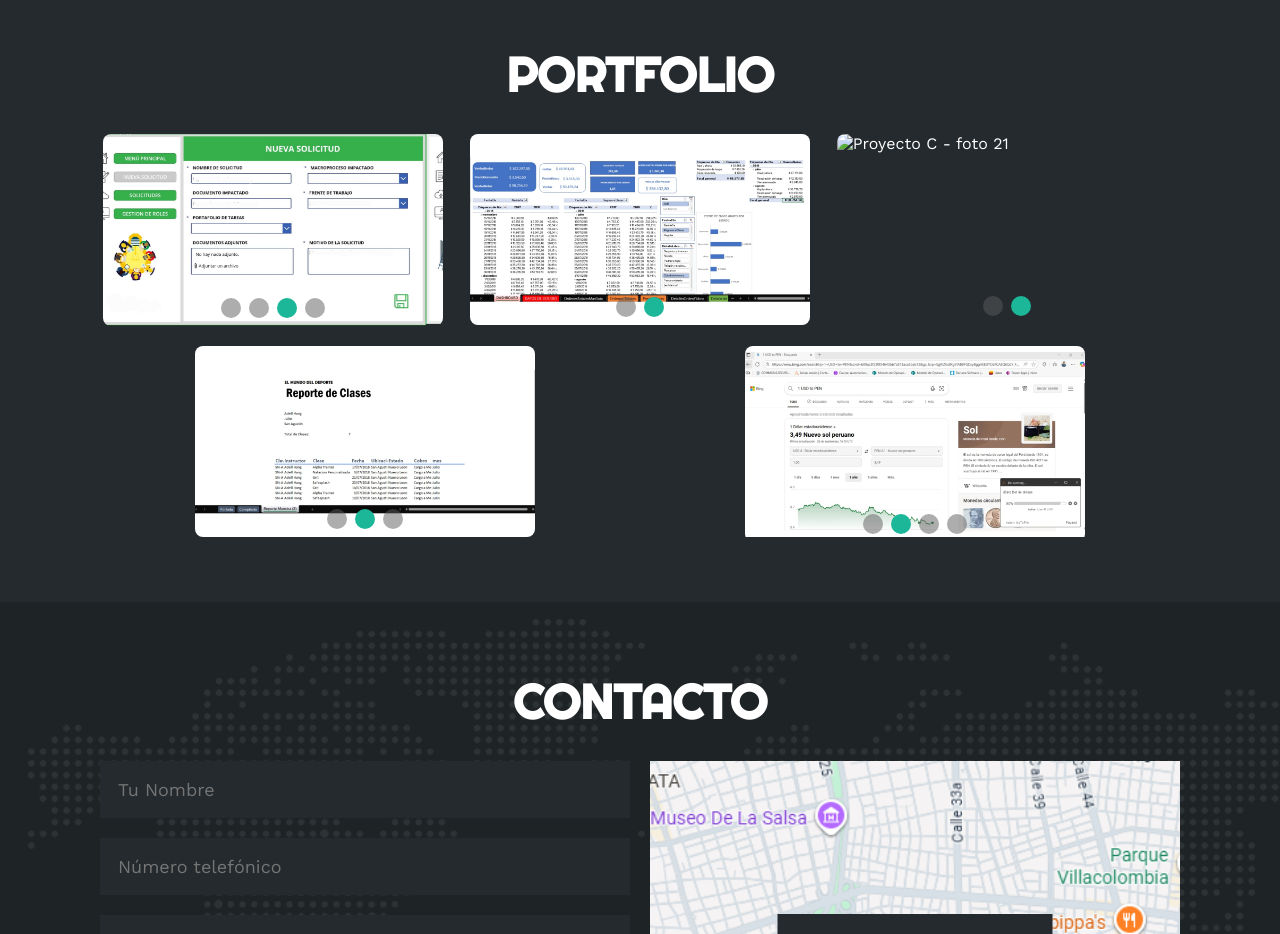
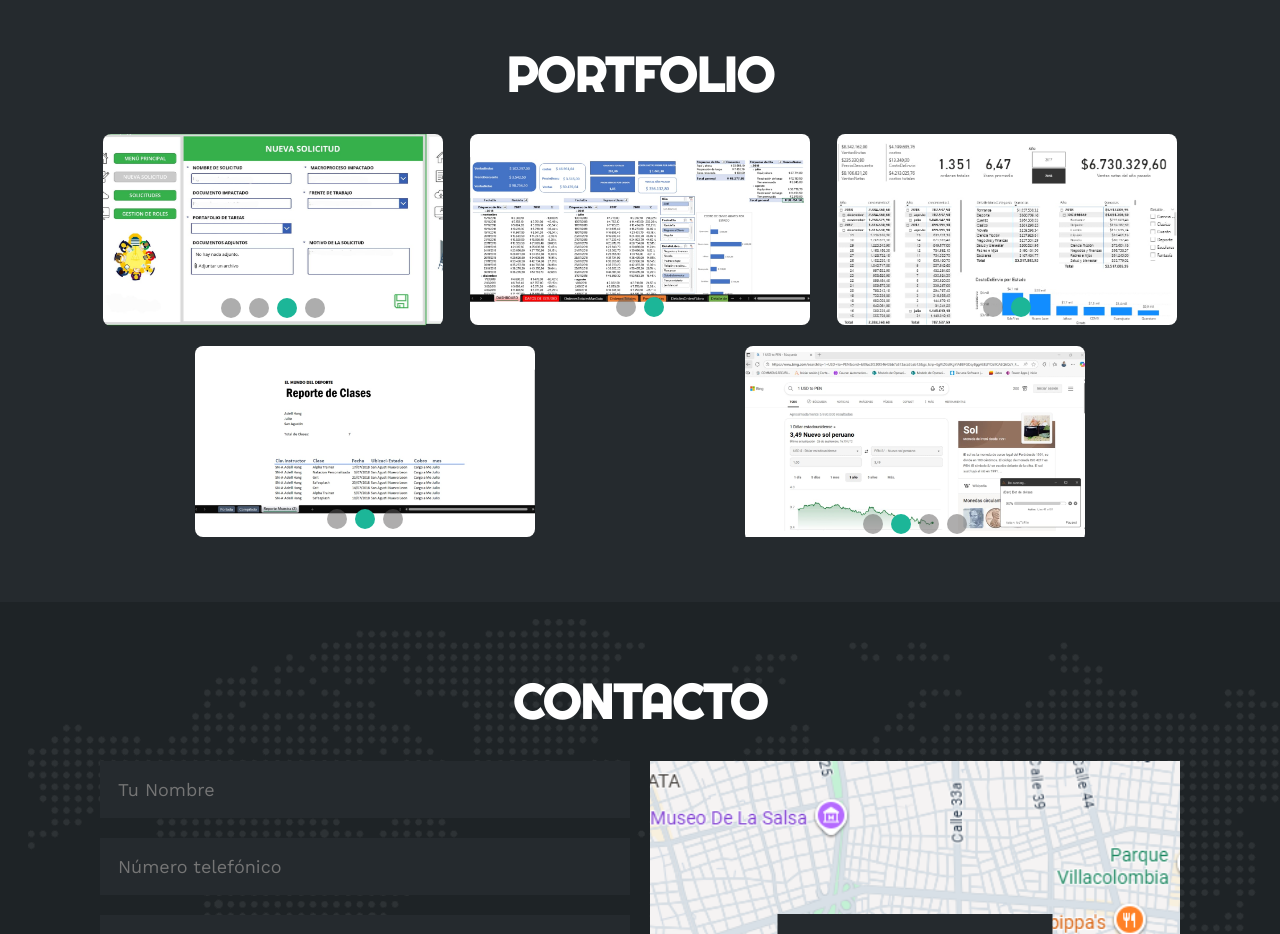
Before and after one commit to cabv0001-beep/PortafolioCarlosBarcoViera, a plain HTML site: page index.html in a window 1280 px wide. Shown: the part 4080-5014 px from the top of the page. Drawn offline with nearby package versions, Linux system fonts and the light colour scheme.

```diff
--- a/index.html
+++ b/index.html
@@ -568,7 +568,7 @@
                   </div>
                 </div>
                 <div class="slide">
-                  <img src="Proyecto32" alt="Proyecto C - foto 21">
+                  <img src="Proyecto32.jpeg" alt="Proyecto C - foto 21">
                   <div class="overlay">
                     <h3>Proyecto C</h3>
                   </div>
```
